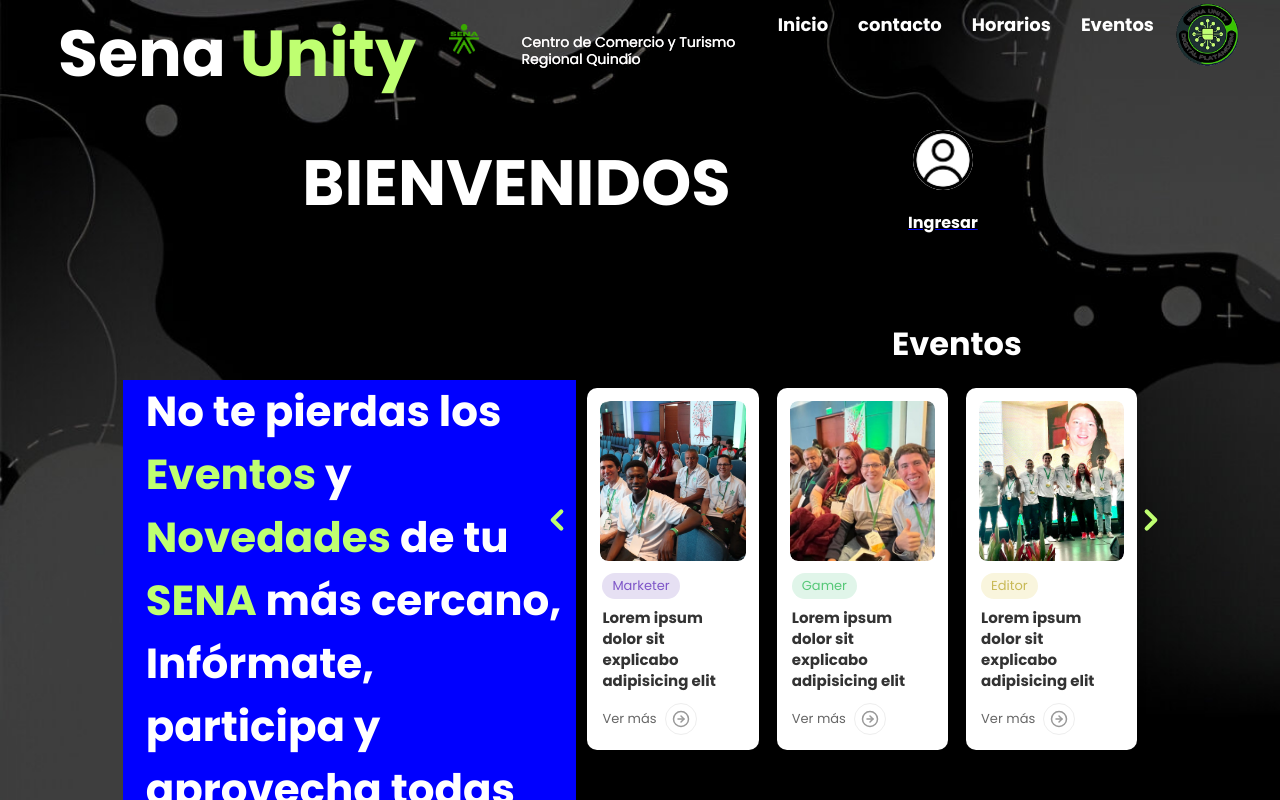
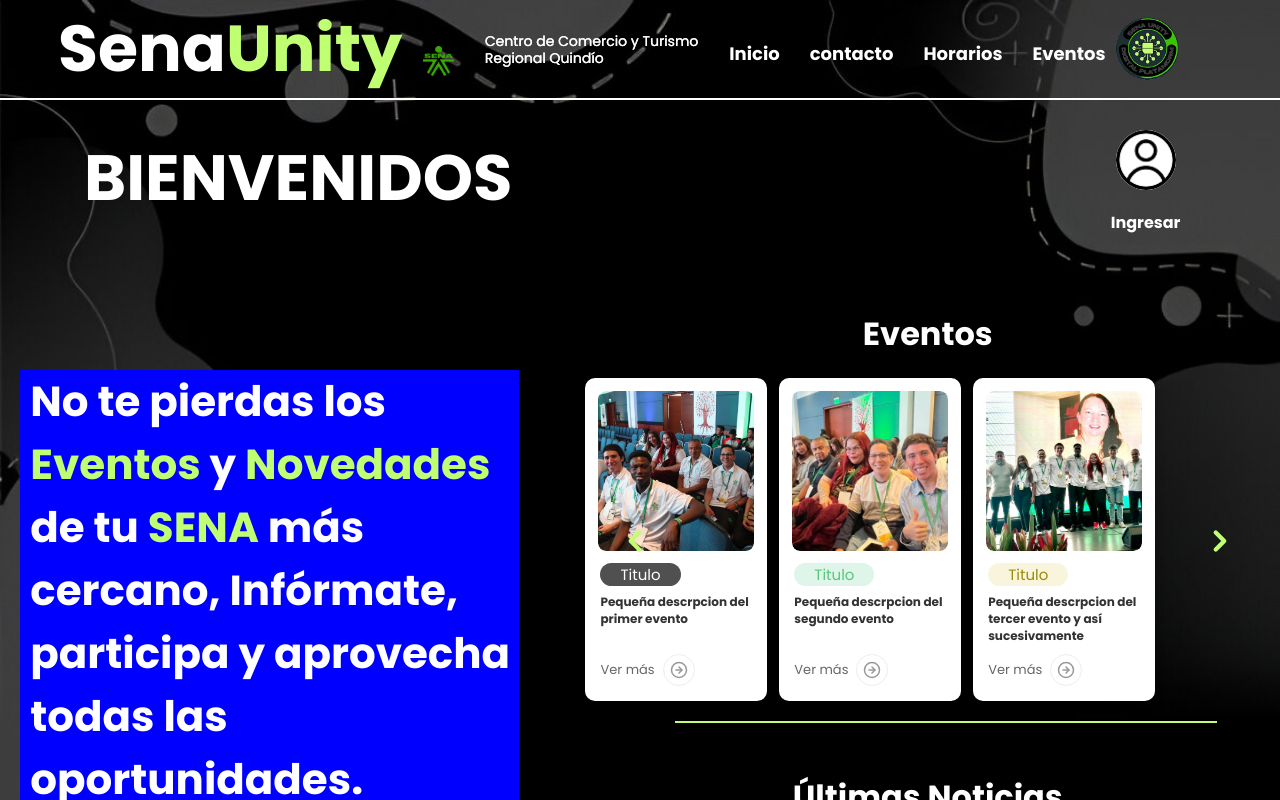
Before and after one commit to Julianmancipe10/SenaUnityFront, a React (Vite) app: page / in a window 1280 px wide. Built offline with nearby package versions, Linux system fonts and the light colour scheme.

Commit message:
avance en la actualizacion de la vista previa

```diff
--- a/src/Layouts/Header/Header.css
+++ b/src/Layouts/Header/Header.css
@@ -1,8 +1,7 @@
-/* 🌍 Estilos del Header */
-
 .DivHeader {
   display: flex;
   justify-content: space-between;
+  align-items: center;
   box-shadow: none;
   width: 100%;
   height: 100px;
@@ -10,6 +9,7 @@
   box-sizing: border-box; /* Asegura que el padding no aumente el ancho total */
   position: relative; /* Cambiado de fixed a relative para que se mueva con el scroll */
   z-index: 1000; /* Asegura que el header esté por encima de otros elementos */
+  border-bottom: 2px solid #ffffff; /* Línea blanca en la parte inferior */
   margin-bottom: 30px;
 }
   .LogoSena{
@@ -66,6 +66,7 @@
   /*  Estilos del Nav */
   nav {
     display: flex;
+    align-items: center;
   }
 
   nav ul {
@@ -93,6 +94,8 @@
     font-family: 'Poppins', sans-serif;
     position: relative;
     transition: color 0.3s ease-in-out;
+    padding-bottom: 2px;
+    line-height: 1.1;
   }
 
 
@@ -129,10 +132,9 @@
     border-radius: 50%;
     transition: transform 0.3s ease-in-out;
     margin-left: 0; /* Eliminado el margen negativo */
+    margin-right: 60px; /* Ajustado a 70px para alinearlo con el botón ingresar */
   }
 
   .imgSenaUnity:hover {
     transform: scale(1.1);
   }
-
-  /* Eliminado el padding-top ya que el header ya no es fijo */
--- a/src/Layouts/Header/Header.jsx
+++ b/src/Layouts/Header/Header.jsx
@@ -1,6 +1,5 @@
 import React from 'react'
 import imgLogo from '../../assets/images/Logo_SenaUnity.png'
-import imgLogoSena from '../../assets/images/LogoSena.png'
 import imgLogoSenaGreen from '../../assets/images/Logo-Sena-Green.png'
 import '../Header/Header.css'
 
@@ -10,7 +9,7 @@
         <header className='DivHeader'>
 
 
-            <h1>Sena <span>Unity</span></h1>
+            <h1>Sena<span>Unity</span></h1>
             <img className='LogoSena' src={imgLogoSenaGreen} alt="LogoSena" />
             <div className="logo-container">
 
--- a/src/Layouts/SectionHome/SectionHome.css
+++ b/src/Layouts/SectionHome/SectionHome.css
@@ -1,16 +1,16 @@
 .SectionHome{
     display: flex;
-    width: 100%;
+    width: 120%;
     margin-top: 80px;
     justify-content: flex-start;
     padding-left: 5%;
-    margin-left: -40px;
+    margin-left: -75px;
     background-color: blue;
 }
 
 .divh1TextHome {
     font-size: 1rem;
-    max-width: 500px;
+    max-width: 800px;
     font-family: 'Poppins', sans-serif;
 }
 
@@ -21,6 +21,7 @@
     font-family: 'Times New Roman', serif;
     position: relative;
     transition: color 0.3s ease-in-out;
+    line-height: 1.5;
 }
 
 .divh1TextHome h1 span.spanTxt {
--- a/src/Pages/Home/Home.css
+++ b/src/Pages/Home/Home.css
@@ -12,14 +12,14 @@
   margin: 35px auto 0; /* Reducido de 50px a 35px */
   padding: 10px 20px; /* Espaciado interno reducido */
   position: relative; /* Se agregó para manejar "Bienvenidos" y "Ingresar" */
-  gap: 5%; /* Espacio controlado entre elementos */
-  padding-left: 10%; /* Aumentado de 50px a 55px (5px más) */
-  margin-left: 35px; /* Aumentado de 30px a 35px (5px más) */
+  gap: 0%; /* Reducido de 2% a 0% para eliminar el espacio entre elementos */
+  padding-left: 5%; /* Reducido de 10% a 5% */
+  margin-left: 20px; /* Reducido de 35px a 20px */
   overflow-x: hidden;
 }
 
 .text-container {
-  width: 40%;
+  width: 55%;
   text-align: left;
   display: flex;
   flex-direction: column;
@@ -35,9 +35,12 @@
   width: 93%;
   display: flex;
   align-items: center;
-  justify-content: space-between;
-  margin: 20px auto 0; /* Reducido de 120px a 20px porque el header ya no es fijo */
-  padding: 0 40px; /* Espacio en los laterales */
+  justify-content: flex-start;
+  margin: 20px auto 0;
+  padding: 0;
+  padding-left: 5%; /* Ajustado de 7% a 5% para coincidir con el contenedor principal */
+  margin-left: 20px; /* Ajustado de 35px a 20px para coincidir con el contenedor principal */
+  position: relative;
 }
 
 .h1Bienvenidos {
@@ -45,7 +48,10 @@
   font-weight: bold;
   color: #ffffff;
   font-family: 'Poppins', sans-serif;
-  margin: 0; /* Removemos márgenes por defecto */
+  margin: 0;
+  text-align: left; /* Asegura alineación a la izquierda */
+  padding-left: 0; /* Elimina cualquier padding */
+  margin-left: -40px; /* Ajustado para alinear con el SectionHome */
 }
 
 .divh1TextHome {
@@ -75,6 +81,9 @@
   border: none;
   cursor: pointer;
   padding: 0;
+  position: absolute; /* Cambio a posicionamiento absoluto */
+  right: 30px; /* Ajustado a 30px para alinearlo con el logo */
+  top: 0; /* Alineado arriba */
 }
 
 .ingresar-wrapper {
@@ -200,7 +209,7 @@
 }
 
 .right-container {
-  width: 55%;
+  width: 50%;
   display: flex;
   flex-direction: column;
   align-items: flex-start;
--- a/src/Pages/Slider/Noticias.css
+++ b/src/Pages/Slider/Noticias.css
@@ -1,28 +1,29 @@
-.slider-container {
-  width: 93%;
+.noticias-container {
+  width: 100%;
   margin: 0 auto;
   position: relative;
   display: flex;
   flex-direction: column;
   justify-content: center;
-  margin-top: 0;
+  margin-top: -15px;
   height: auto;
   padding: 10px 0;
   align-self: flex-start;
-  margin-left: -5px;
+  margin-left: 25px;
 }
 
-.cards-container {
+.noticias-cards-container {
   display: flex;
   justify-content: space-evenly;
   align-items: stretch;
-  gap: 18px;
-  width: 95%;
+  gap: 12px;
+  width: 100%;
   position: relative;
-  margin-left: -80px;
+  margin-left: -150px;
+  margin-top: -10px;
 }
 
-.card {
+.noticias-card {
   flex: 1;
   background-color: white;
   border-radius: 10px;
@@ -31,20 +32,20 @@
   transition: transform 0.3s ease, box-shadow 0.3s ease, border 0.3s ease;
   display: flex;
   flex-direction: column;
-  max-width: 280px;
+  max-width: 250px;
   padding: 0;
   position: relative;
   border: 3px solid transparent;
 }
 
-.card:hover {
+.noticias-card:hover {
   transform: scale(1.02);
   box-shadow: 0 4px 8px rgba(0, 0, 0, 0.3);
   border: 3px solid #bfff71;
   z-index: 1;
 }
 
-.card-image-container {
+.noticias-card-image-container {
   height: 160px;
   overflow: hidden;
   padding: 0;
@@ -52,14 +53,14 @@
   border-radius: 8px;
 }
 
-.card-image {
+.noticias-card-image {
   width: 100%;
   height: 100%;
   object-fit: cover;
   border-radius: 8px;
 }
 
-.card-content {
+.noticias-card-content {
   padding: 12px;
   flex-grow: 1;
   display: flex;
@@ -67,44 +68,42 @@
   align-items: flex-start;
 }
 
-.card-badge {
+.noticias-card-title {
   display: inline-block;
   padding: 3px 10px;
   margin-bottom: 8px;
-  background-color: #f9e8dd;
-  color: #c87d56;
-  font-size: 13px;
+  font-size: 15px;
   font-family: 'Poppins', sans-serif;
   border-radius: 20px;
   font-weight: 500;
 }
 
-.card:nth-child(1) .card-badge {
-  background-color: #e6e0f3;
-  color: #7e56c8;
+.noticias-card:nth-child(1) .noticias-card-title {
+  background-color: #505050;
+  color: #ffffff;
 }
 
-.card:nth-child(2) .card-badge {
+.noticias-card:nth-child(2) .noticias-card-title {
   background-color: #e0f5e9;
-  color: #56c878;
+  color: #008227;
 }
 
-.card:nth-child(3) .card-badge {
+.noticias-card:nth-child(3) .noticias-card-title {
   background-color: #f9f5dd;
-  color: #c8b956;
+  color: #9d890a;
 }
 
-.card-title {
+.noticias-card-description {
   margin: 0 0 12px;
   font-family: 'Poppins', sans-serif;
-  font-size: 15px;
+  font-size: 11px;
   font-weight: 600;
   color: #333;
   align-self: flex-start;
   line-height: 1.4;
 }
 
-.card-link {
+.noticias-card-link {
   display: flex;
   align-items: center;
   margin-top: auto;
@@ -116,11 +115,11 @@
   gap: 8px;
 }
 
-.card:hover .card-link {
-  color: #333;
+.noticias-card:hover .noticias-card-link {
+  color: #333333;
 }
 
-.card-button {
+.noticias-card-button {
   display: flex;
   align-items: center;
   justify-content: center;
@@ -135,25 +134,25 @@
   transition: all 0.3s ease;
 }
 
-.card-button svg {
+.noticias-card-button svg {
   width: 18px;
   height: 18px;
 }
 
-.card-button:hover {
+.noticias-card-button:hover {
   background-color: #f5f5f5;
   color: #333;
   border-color: #ddd;
   transform: scale(1.1);
 }
 
-.card:hover .card-button {
+.noticias-card:hover .noticias-card-button {
   background-color: #bfff71;
   color: #333;
   border-color: #bfff71;
 }
 
-.slider-loading {
+.noticias-loading {
   display: flex;
   justify-content: center;
   align-items: center;
@@ -164,38 +163,40 @@
   color: white;
 }
 
-.section-title {
+.noticias-title {
   font-family: 'Poppins', sans-serif;
   font-size: 2rem;
   font-weight: 600;
   color: #ffffff;
-  margin-bottom: 20px;
-  margin-top: 30px;
+  margin-bottom: 10px;
+  margin-top: 20px;
   text-align: center;
+  margin-left: -135px;
+  background-color: #56c878;
 }
 
 /* Ajustes para pantallas pequeñas */
 @media screen and (max-width: 1024px) {
-  .slider-container {
+  .noticias-container {
     width: 100%;
     padding: 15px;
   }
 
-  .cards-container {
+  .noticias-cards-container {
     flex-direction: column;
     gap: 20px;
     align-items: center;
   }
 
-  .card {
+  .noticias-card {
     width: 100%;
     max-width: 350px;
   }
 }
 
-.slider-arrow {
+.noticias-arrow {
   position: absolute;
-  top: 50%;
+  top: calc(50% + 50px);
   transform: translateY(-50%);
   background: transparent;
   color: #BFFF71;
@@ -212,18 +213,21 @@
   box-shadow: none;
   transition: background 0.2s, color 0.2s;
 }
-.slider-arrow.left {
-  left: 0;
-  transform: translateY(-50%) translateX(-130px);
+
+.noticias-arrow.left {
+  left: -120px;
 }
-.slider-arrow.right {
-  right: 0;
-  transform: translateY(-50%) translateX(-75px);
+
+.noticias-arrow.right {
+  right: 65px;
 }
-.slider-arrow:hover {
+
+.noticias-arrow:hover {
   background: #6d6d6d;
+  transform: translateY(-50%) scale(1.1);
 }
-.slider-arrow svg {
+
+.noticias-arrow svg {
   width: 34px;
   height: 34px;
   stroke-width: 6;
@@ -232,3 +236,5 @@
   display: block;
   transition: stroke 0.2s;
 }
+
+.eventos-title { /* tus estilos aquí */ }
--- a/src/Pages/Slider/Noticias.jsx
+++ b/src/Pages/Slider/Noticias.jsx
@@ -10,22 +10,22 @@
   {
     id: 1,
     image: noticia1,
-    badge: "Noticias",
-    title: "Nuevos cursos disponibles en el área de tecnología",
+    badge: "Titulo",
+    title: "Pequeña descrpcion de la noticia",
     description: ""
   },
   {
     id: 2,
     image: noticia2,
-    badge: "Eventos",
-    title: "Próxima jornada de inscripciones para programas técnicos",
+    badge: "Titulo",
+    title: "Pequeña descrpcion de la segunda noticia",
     description: ""
   },
   {
     id: 3,
     image: noticia3,
-    badge: "Informativo",
-    title: "Convenios con empresas para prácticas profesionales",
+    badge: "Titulo",
+    title: "Pequeña descrpcion de la tercera noticia y así sucesivamente",
     description: ""
   }
 ];
@@ -70,6 +70,8 @@
   };
 
   return (
+    <>
+      <div className="white-separator"></div>
       <div className="slider-container">
         <button className="slider-arrow left" onClick={() => scroll('left')}>
           <svg viewBox="0 0 48 48">
@@ -89,8 +91,8 @@
                   />
                 </div>
                 <div className="card-content">
-                <span className="card-badge">{card.badge}</span>
-                <h3 className="card-title">{card.title}</h3>
+                  <span className="card-title">{card.badge}</span>
+                  <h3 className="card-description">{card.title}</h3>
                   <a href="#" className="card-link">
                     Ver más
                     <span className="card-button">
@@ -114,6 +116,7 @@
           </svg>
         </button>
       </div>
+    </>
   );
 };
 
--- a/src/Pages/Slider/Slider.css
+++ b/src/Pages/Slider/Slider.css
@@ -1,5 +1,5 @@
 .slider-container {
-  width: 93%;
+  width: 100%;
   margin: 0 auto;
   position: relative;
   display: flex;
@@ -9,17 +9,17 @@
   height: auto;
   padding: 10px 0;
   align-self: flex-start;
-  margin-left:-5px;
+  margin-left: 25px;
 }
 
 .cards-container {
   display: flex;
   justify-content: space-evenly;
   align-items: stretch;
-  gap: 18px;
-  width: 95%;
+  gap: 12px;
+  width: 100%;
   position: relative;
-  margin-left: -80px;
+  margin-left: -150px;
 }
 
 .card {
@@ -31,7 +31,7 @@
   transition: transform 0.3s ease, box-shadow 0.3s ease, border 0.3s ease;
   display: flex;
   flex-direction: column;
-  max-width: 280px;
+  max-width: 258px;
   padding: 0;
   position: relative;
   border: 3px solid transparent;
@@ -67,45 +67,40 @@
   align-items: flex-start;
 }
 
-.card-badge {
+.card-title {
   display: inline-block;
-  padding: 3px 10px;
+  padding: 0px 20px;
   margin-bottom: 8px;
-  background-color: #f9e8dd;
-  color: #c87d56;
-  font-size: 13px;
   font-family: 'Poppins', sans-serif;
+  font-size: 15px;
   border-radius: 20px;
   font-weight: 500;
 }
 
-.card:nth-child(2) .card-badge {
+.card:nth-child(1) .card-title {
+  background-color: #505050;
+  color: #ffffff;
+}
+
+.card:nth-child(2) .card-title {
   background-color: #e0f5e9;
   color: #56c878;
 }
 
-.card:nth-child(3) .card-badge {
+.card:nth-child(3) .card-title {
   background-color: #f9f5dd;
-  color: #c8b956;
-}
-
-.card-title {
-  margin: 0 0 12px;
-  font-family: 'Poppins', sans-serif;
-  font-size: 15px;
-  font-weight: 600;
-  color: #333;
-  align-self: flex-start;
-  line-height: 1.4;
+  color: #9d890a;
 }
 
 .card-description {
   margin: 0 0 10px;
   font-family: 'Poppins', sans-serif;
-  font-size: 14px;
-  color: #666;
+  font-size: 12px;
+  font-weight: 600;
+  color: #333;
   text-align: left;
   line-height: 1.4;
+  align-self: flex-start;
 }
 
 .card-link {
@@ -195,6 +190,8 @@
   margin-bottom: 20px;
   margin-top: 30px;
   text-align: center;
+  margin-left: -185px;
+  margin-right: 0;
 }
 
 /* Ajuste para que Noticias aparezca con espacio debajo de Slider */
@@ -202,9 +199,19 @@
   margin-top: 40px;
 }
 
+/* Línea separadora blanca */
+.white-separator {
+  width: 100%;
+  height: 2px;
+  background-color: #BFFF71;
+  margin: 10px auto;
+  max-width: 95%;
+  margin-left: -35px;
+}
+
 .slider-arrow {
   position: absolute;
-  top: 50%;
+  top: calc(50% + 50px);
   transform: translateY(-50%);
   background: transparent;
   color: #BFFF71;
@@ -221,17 +228,20 @@
   box-shadow: none;
   transition: background 0.2s, color 0.2s;
 }
+
 .slider-arrow.left {
-  left: 0;
-  transform: translateY(-50%) translateX(-130px);
+  left: -120px;
 }
+
 .slider-arrow.right {
-  right: 0;
-  transform: translateY(-50%) translateX(-76px);
+  right: 65px;
 }
+
 .slider-arrow:hover {
   background: #505050;
+  transform: translateY(-50%) scale(1.1);
 }
+
 .slider-arrow svg {
   width: 34px;
   height: 34px;
@@ -241,3 +251,7 @@
   display: block;
   transition: stroke 0.2s;
 }
+
+.noticias-arrow.right {
+  right: -50px;
+}
--- a/src/Pages/Slider/Slider.jsx
+++ b/src/Pages/Slider/Slider.jsx
@@ -10,22 +10,22 @@
   {
     id: 1,
     image: slider1,
-    badge: "Marketer",
-    title: "Lorem ipsum dolor sit explicabo adipisicing elit",
+    badge: "Titulo",
+    title: "Pequeña descrpcion del primer evento",
     description: ""
   },
   {
     id: 2,
     image: slider2,
-    badge: "Gamer",
-    title: "Lorem ipsum dolor sit explicabo adipisicing elit",
+    badge: "Titulo",
+    title: "Pequeña descrpcion del segundo evento",
     description: ""
   },
   {
     id: 3,
     image: slider3,
-    badge: "Editor",
-    title: "Lorem ipsum dolor sit explicabo adipisicing elit",
+    badge: "Titulo",
+    title: "Pequeña descrpcion del tercer evento y así sucesivamente",
     description: ""
   }
 ];
@@ -89,8 +89,8 @@
                 />
               </div>
               <div className="card-content">
-                <span className="card-badge">{card.badge}</span>
-                <h3 className="card-title">{card.title}</h3>
+                <span className="card-title">{card.badge}</span>
+                <h3 className="card-description">{card.title}</h3>
                 <a href="#" className="card-link">
                   Ver más
                   <span className="card-button">
```
Lines whose indentation alone changed are shown as unchanged.
